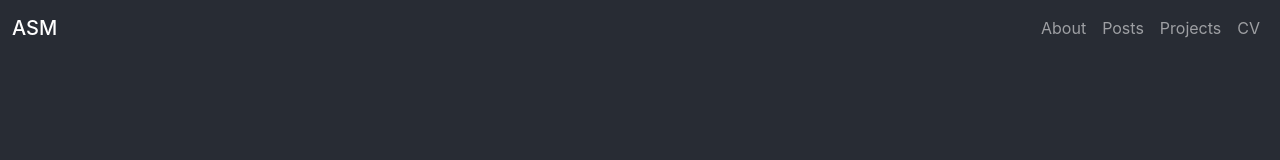
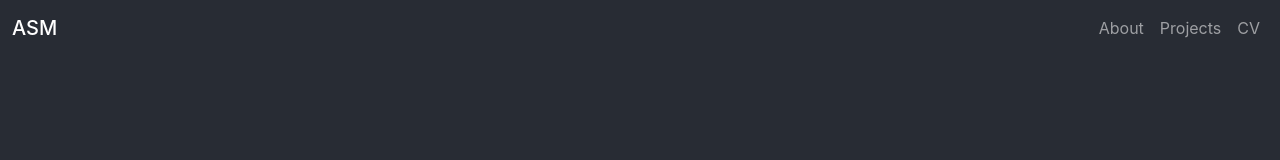
Before and after one commit to AlvifSandana/alvifsandana.github.io, a React (Create React App) app: page / in a window 1280 px wide. Shown: the top 160 px of the page. Built offline with nearby package versions, Linux system fonts and the light colour scheme; the HTML template or start-up script is replaced by a standard one.

Commit message:
Delete Posts page and route

```diff
--- a/src/App.js
+++ b/src/App.js
@@ -23,9 +23,6 @@ function App() {
                 <Link className="nav-link" to="/about">About</Link>
               </li>
               <li className="nav-item">
-                <Link className="nav-link" to="/posts">Posts</Link>
-              </li>
-              <li className="nav-item">
                 <Link className="nav-link" to="/projects">Projects</Link>
               </li>
               <li className="nav-item">
@@ -38,9 +35,6 @@ function App() {
       <Switch>
           <Route path="/about">
             <About />
-          </Route>
-          <Route path="/posts">
-            <Posts />
           </Route>
           <Route path="/projects">
             <Projects />
--- a/src/pages/Posts.js
+++ /dev/null
@@ -1,13 +0,0 @@
-import React from 'react';
-
-class Posts extends React.Component {
-    render() {
-        return (
-            <div className="Posts">
-                <h1>Posts</h1>
-            </div>
-        );
-    }
-}
-
-export default Posts;
```
